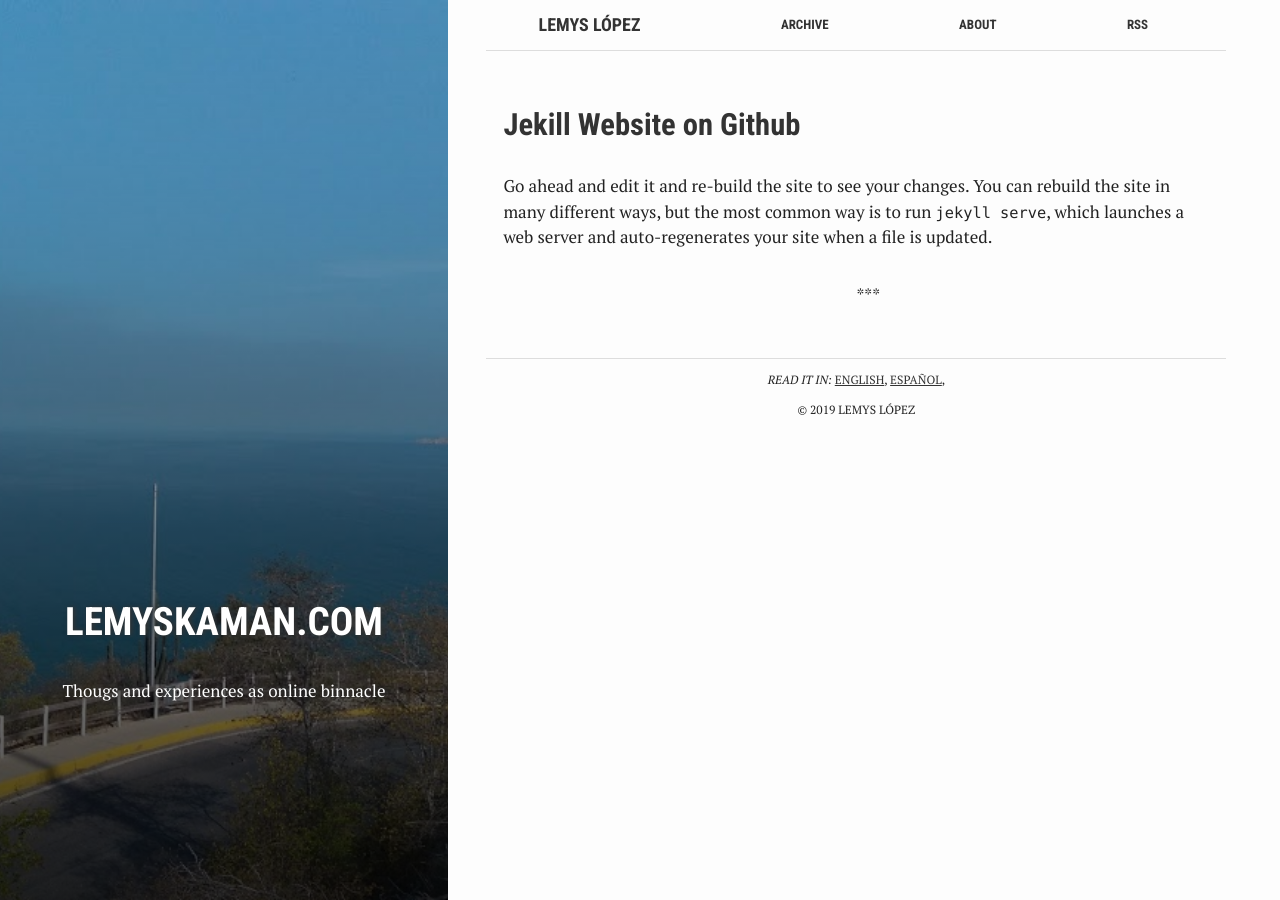
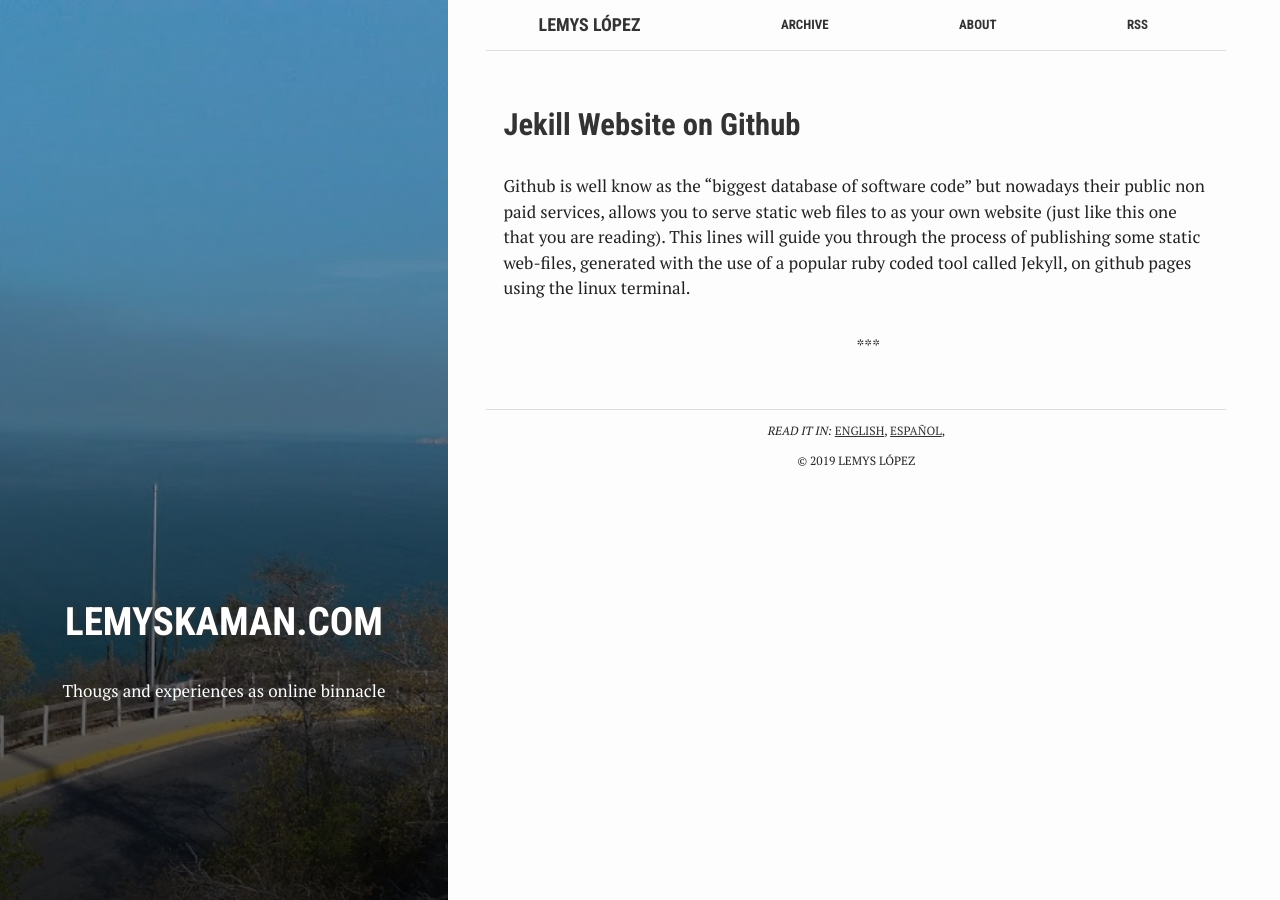
Before and after one commit to lemyskaman/lemyskaman.github.io, a Jekyll site: the page built from index.html, in a window 1280 px wide. Built offline with Jekyll 4.4.1, drawn with Linux system fonts in a browser that asks for light colours; part of the change alters nothing that is shown.

Commit message:
Update from Forestry.io lemyskaman@gmail.com updated en/_posts/2019-04-27-jekyll-on-github-website.md

```diff
--- a/en/_posts/2019-04-27-jekyll-on-github-website.md
+++ b/en/_posts/2019-04-27-jekyll-on-github-website.md
@@ -2,7 +2,7 @@
 title: Jekill Website on Github
 crawlertitle: Jekill website on github
 summary: Jekyll + github = Your website
-date: 2019-04-27 04:00:00 +0000
+date: 2019-04-27T04:00:00.000+00:00
 categories: posts
 tags: guides_and_tutorials
 author: Lemys Lopez
@@ -10,22 +10,123 @@ lang-ref: jekyll-on-github-website
 bg: "/jekyll_on_github.png"
 
 ---
- Go ahead and edit it and re-build the site to see your changes. You can rebuild the site in many different ways, but the most common way is to run `jekyll serve`, which launches a web server and auto-regenerates your site when a file is updated.
+Github is well know as the "biggest database of software code" but nowadays their public non paid services, allows you to  serve static web files to as your own website (just like this one that you are reading). This lines will guide you through  the process of publishing some static web-files, generated with the use of a popular ruby coded tool called Jekyll, on github pages using the linux terminal.
 
-To add new posts, simply add a file in the `_posts` directory that follows the convention `YYYY-MM-DD-name-of-post.ext` and includes the necessary front matter. Take a look at the source for this post to get an idea about how it works.
+In this guide **I’ll assume you have some basic knowledge about how a website works, some experience using git with a github account,** and also that you are using a current stable version of Debian or some debian based os like Ubuntu, i will focus only in the process of creating a new site with jekyll locally and then pushing it on github.
 
-Jekyll also offers powerful support for code snippets:
+\### Installing dependencies
 
-{% highlight ruby %}
-def print_hi(name)
-  puts "Hi, #{name}"
-end
-print_hi('Tom')
-#=> prints 'Hi, Tom' to STDOUT.
+
+
+	Jekyll was developed with ruby, and therefore it makes planty use of some of it gems, also some development tools libraries and header files are needed, they are shipped to us inside build-essential and zlib1-dev deb packages. You can install them using apt (or your favourite package manager), running a command like this might be enough to get them:
+
+    sudo apt-get install ruby-full build-essential zlib1g-dev git
+
+\### Configuring gems with a user directory
+
+\**	**
+
+\**	**It's not a good thing to install ruby gems as a root user, thats why to create a gems dir, that holds all of our libs, is a better approach, so thats the first thing to do to create a gems dir:
+
+    $ cd ~ \
+    $ mkdir gems
+
+So we need to edit our  \~/.bashrc file, adding a new environment var (**GEM_HOME**), and updating the value of another (**PATH**),  you can edit the file with you fav text editor, i like to use nano:
+
+    $ nano .bashrc
+
+	Then at the very end type something like this:
+
+    #gem stuf
+    export GEM_HOME="$HOME/gems"
+    export PATH="$HOME/gems/bin:$PATH"
+
+	Finally we load the file and we are ready to install some gems stuff:
+
+    $ source ~/.bashrc
+
+\### Installing Jekyll and github-pages
+
+\**	**Now with properly setted ruby environment we can continue installing jekyll and other ruby tools like bundler and github-pages the last one is like a metapackage with all ruby gems for a github based jekyll website:
+
+    $ gem install jekyll bundler git  github-pages
+
+	So far if nothing goes wrong we are ready to create a new jekyll site.
+
+\### Creating a new jekyll site
+
+	It can be done using the jekyll command where user its your own username at github.com:
+
+    $ jekyll new user.github.io
+
+	Remember to replace “user” with your github username, then we change to our newly directory containing the files of our site:
+
+    $ cd user.github.io
+
+	It should have a directory tree  like this:
+
+$ tree
+
+.
+
+├── 404.html
+
+├── about.md
+
+├── _config.yml
+
+├── Gemfile
+
+├── index.md
+
+└── _posts
+
+    └── 2019-04-29-welcome-to-jekyll.markdown
+
+\### Editing the Gemfile for github, update gems and test
+
+	It necessary to comment the line that use the jekyll version and uncomment the one that install the gem github-pages to do so just prepend a # at the beginning of the line number 11, and remove the # from the line number 18, the gemfile should look similar to this
+
+{% highlight bash %}
+
+10 # Happy Jekylling!
+
+11 gem "jekyll", "\~> 3.8.5"
+
+12
+
+13 # This is the default theme for new Jekyll sites. You may change this to anything you lik$
+
+14 gem "minima", "\~> 2.0"
+
+15
+
+16 # If you want to use GitHub Pages, remove the "gem "jekyll"" above and
+
+17 # uncomment the line below. To upgrade, run \`bundle update github-pages\`.
+
+18 # gem "github-pages", group: :jekyll_plugins
+
 {% endhighlight %}
 
-Check out the [Jekyll docs][jekyll-docs] for more info on how to get the most out of Jekyll. File all bugs/feature requests at [Jekyll’s GitHub repo][jekyll-gh]. If you have questions, you can ask them on [Jekyll Talk][jekyll-talk].
+	Then you can update the gems with the bundle command:
 
-[jekyll-docs]: http://jekyllrb.com/docs/home
-[jekyll-gh]:   https://github.com/jekyll/jekyll
-[jekyll-talk]: https://talk.jekyllrb.com/
+$ bundle update
+
+	Jekyll comes with a web server for local testing, and bundle tool checks for changes in the code to fire things up just run:
+
+$ bundle exec jekyll serve --host=0.0.0.0
+
+	Now if you open your favourite browser at localhost:4000 you should be able to view your site.
+
+\### Push your site to github
+
+	First you need to create a repository project on github.com with you github username prepend to github.io, in shot a new project repository with the same name of your newly directory containing the files of your site (user.github.io), then initialize git tracking and configure where to push with the following commands:
+
+$ git init
+
+$ git remote add origin git@github.com:user/user.github.io
+
+$ git push -u origin master
+
+	Finally you will be able to view your site at http://user.github.io.
```
